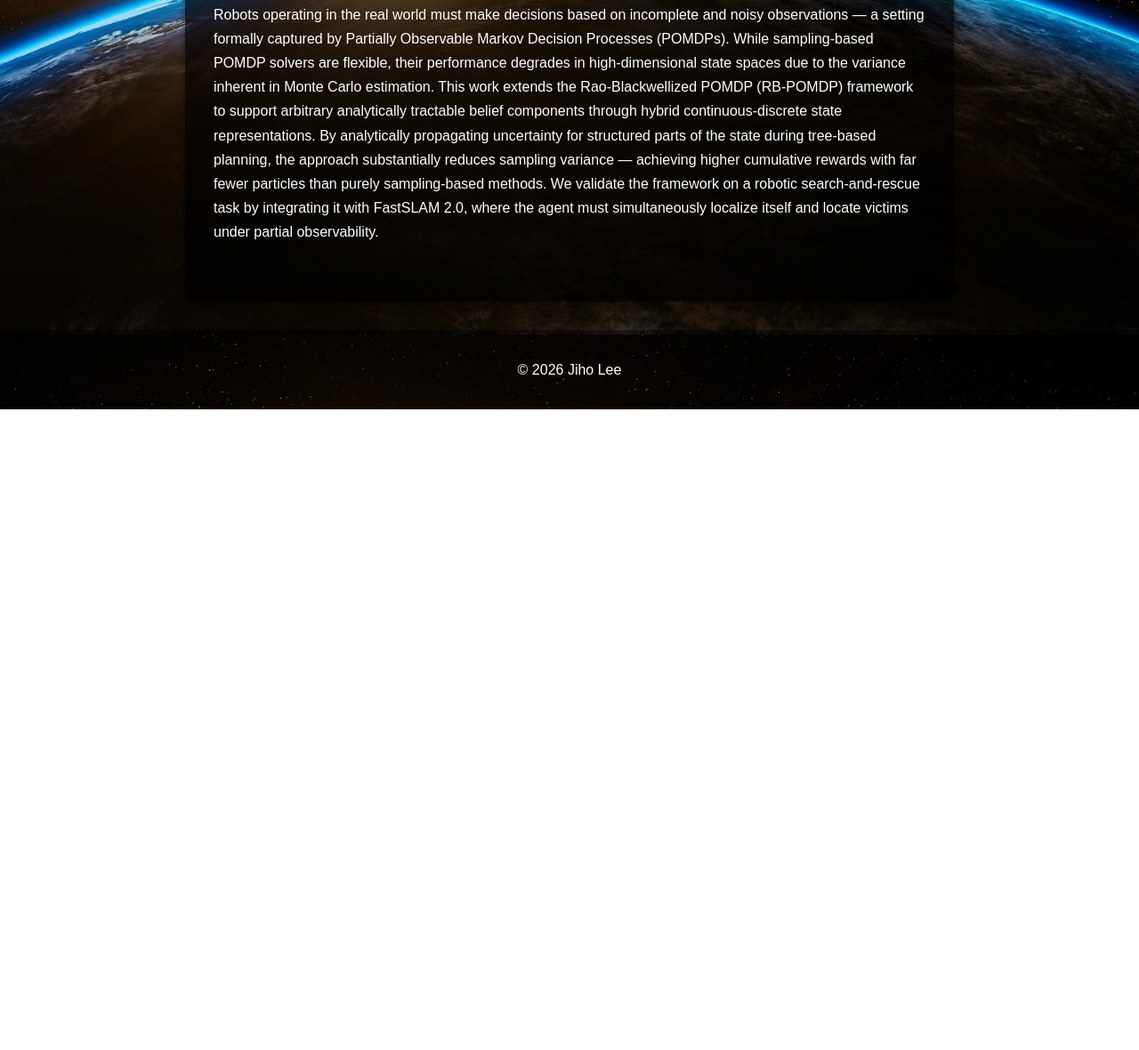
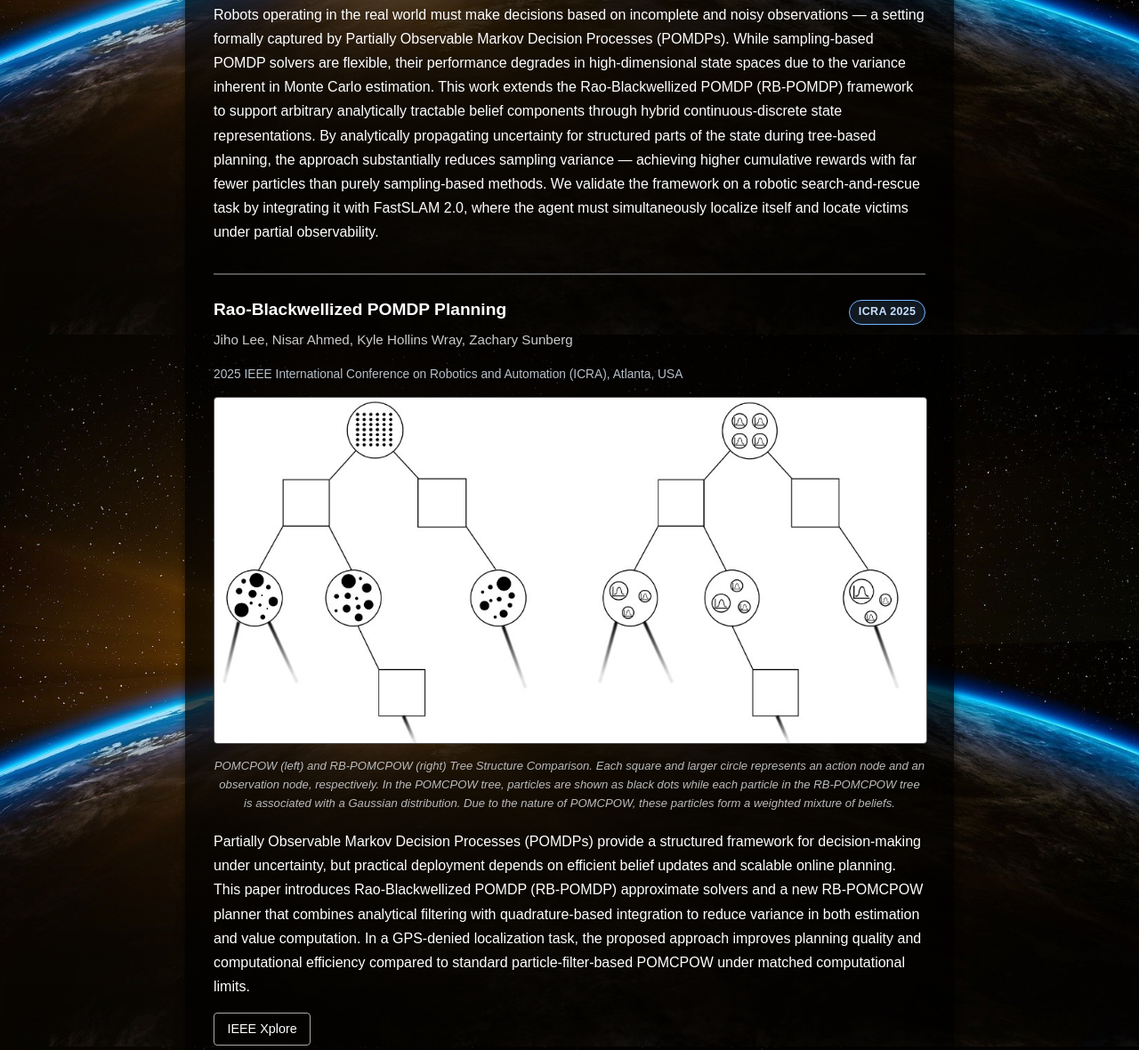
Before and after one commit to jihodori/jihodori.github.io, a plain HTML site: page research.html in a window 1280 px wide. Shown: the part 1224-2404 px from the top of the page at 89% size. Before the commit the page ends 1684 px from the top, so only its background shows below. Drawn offline with Linux system fonts and the light colour scheme.

Commit message:
add ICRA paper

```diff
--- a/research.html
+++ b/research.html
@@ -19,10 +19,38 @@
             margin-bottom: 0.4rem;
         }
 
+        .paper-header {
+            display: flex;
+            align-items: center;
+            justify-content: space-between;
+            gap: 0.75rem;
+            flex-wrap: wrap;
+        }
+
+        .venue-badge {
+            display: inline-block;
+            padding: 0.2rem 0.6rem;
+            border-radius: 999px;
+            border: 1px solid #76b4ff;
+            background: rgba(118, 180, 255, 0.12);
+            color: #c8e0ff;
+            font-size: 0.78rem;
+            font-weight: 600;
+            letter-spacing: 0.03em;
+            text-transform: uppercase;
+            white-space: nowrap;
+        }
+
         .paper-authors {
             color: #ccc;
             font-size: 0.95rem;
             margin-bottom: 1rem;
+        }
+
+        .paper-meta {
+            color: #b7c0c9;
+            font-size: 0.86rem;
+            margin-bottom: 0.9rem;
         }
 
         .paper-figures {
@@ -153,6 +181,39 @@
                 </p>
             </div>
 
+            <div class="paper-card">
+                <div class="paper-header">
+                    <div class="paper-title">Rao-Blackwellized POMDP Planning</div>
+                    <span class="venue-badge">ICRA 2025</span>
+                </div>
+                <div class="paper-authors">Jiho Lee, Nisar Ahmed, Kyle Hollins Wray, Zachary Sunberg</div>
+                <div class="paper-meta">2025 IEEE International Conference on Robotics and Automation (ICRA), Atlanta, USA</div>
+                <div class="paper-figures">
+                    <figure>
+                        <img src="images/rb_pomcpow_comparison.png"
+                            alt="POMCPOW and RB-POMCPOW tree structure comparison">
+                        <figcaption>POMCPOW (left) and RB-POMCPOW (right) Tree Structure Comparison. Each square and
+                            larger circle represents an action node and an observation node, respectively. In the
+                            POMCPOW tree, particles are shown as black dots while each particle in the RB-POMCPOW tree
+                            is associated with a Gaussian distribution. Due to the nature of POMCPOW, these particles
+                            form a weighted mixture of beliefs.</figcaption>
+                    </figure>
+                </div>
+                <p class="paper-description">
+                    Partially Observable Markov Decision Processes (POMDPs) provide a structured framework for
+                    decision-making under uncertainty, but practical deployment depends on efficient belief updates and
+                    scalable online planning. This paper introduces Rao-Blackwellized POMDP (RB-POMDP) approximate
+                    solvers and a new RB-POMCPOW planner that combines analytical filtering with quadrature-based
+                    integration to reduce variance in both estimation and value computation. In a GPS-denied
+                    localization task, the proposed approach improves planning quality and computational efficiency
+                    compared to standard particle-filter-based POMCPOW under matched computational limits.
+                </p>
+                <div class="paper-links">
+                    <a href="https://ieeexplore.ieee.org/abstract/document/11128426" target="_blank"
+                        rel="noopener noreferrer">IEEE Xplore</a>
+                </div>
+            </div>
+
         </section>
     </main>
     <footer>
```
Also changed, not shown: images/rb_pomcpow_comparison.png (added).
